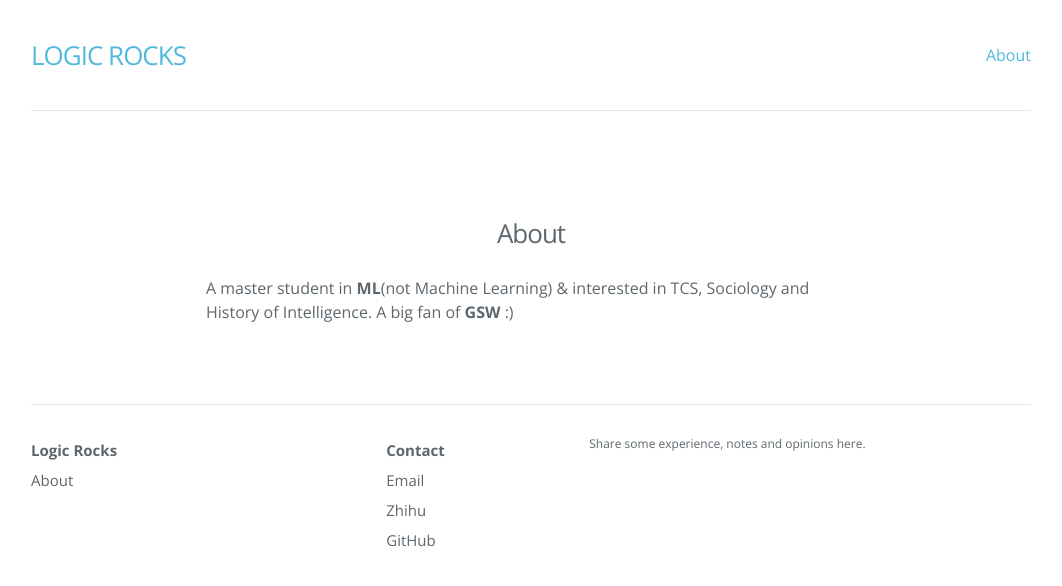
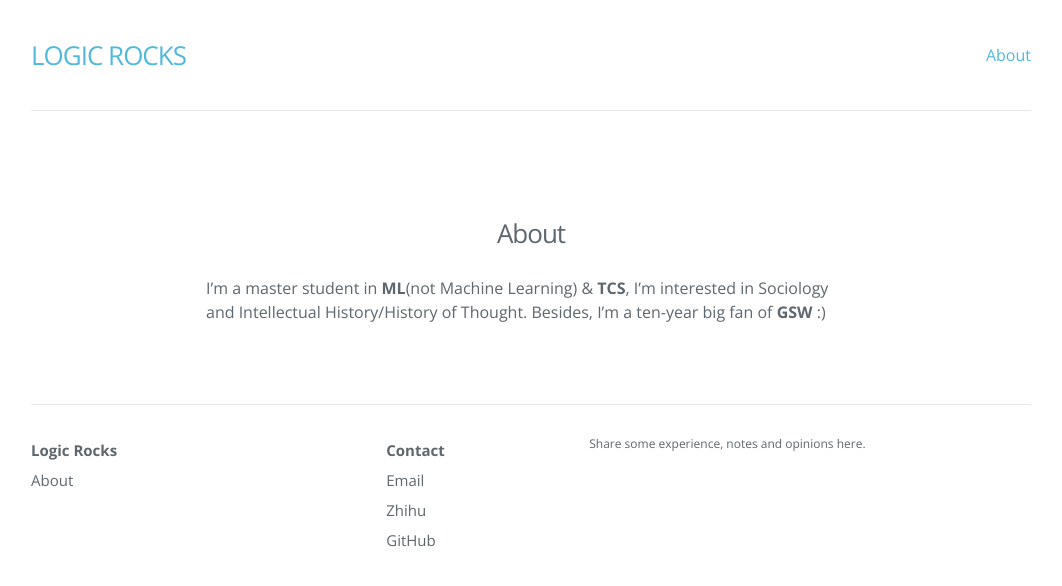
Before and after one commit to ghlogic123/ghlogic123.github.io, a Jekyll site: the page built from about.md, in a window 1280 px wide. Shown: the top 586 px of the page, without its empty margins (109-1171 px from the left). Built offline with Jekyll 4.4.1, drawn with Linux system fonts in a browser that asks for light colours; nearby versions of some CDN libraries.

Commit message:
Update about.md

```diff
--- a/about.md
+++ b/about.md
@@ -4,4 +4,4 @@ title: About
 permalink: /about/
 ---
 
-A master student in **ML**(not Machine Learning) & interested in TCS, Sociology and History of Intelligence. A big fan of **GSW** :)
+I'm a master student in **ML**(not Machine Learning) & **TCS**, I'm interested in Sociology and Intellectual History/History of Thought. Besides, I'm a ten-year big fan of **GSW** :)
```
